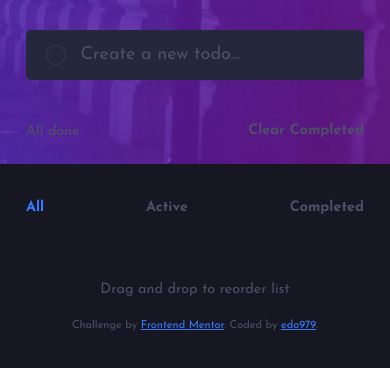
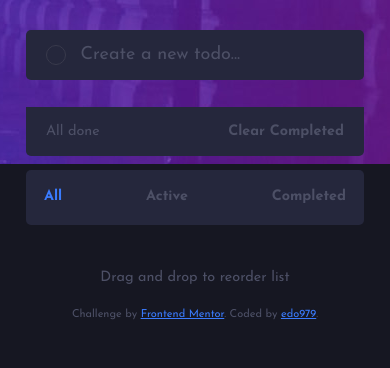
Before and after one commit to edo979/todo-app-main, a plain HTML site: page index.html in a window 390 px wide. Shown: the part 136-504 px from the top of the page. Drawn offline with nearby package versions, Linux system fonts and the light colour scheme.

Commit message:
footer for mobile finish

```diff
--- a/index.html
+++ b/index.html
@@ -83,6 +83,7 @@
 
           <div class="todos_footer">
             <p class="todos_todo-left" x-text="todosLeft"></p>
+
             <div class="todos_ctrl-btn flex">
               <button
                 class="btn btn-small active"
@@ -106,13 +107,14 @@
                 Completed
               </button>
             </div>
-            <button
-              class="todos_clear-completed btn btn-small"
-              @click="deleteCompletedTodos"
-            >
-              Clear Completed
-            </button>
+
+            <div class="todos_clear-completed">
+              <button class="btn btn-small" @click="deleteCompletedTodos">
+                Clear Completed
+              </button>
+            </div>
           </div>
+
           <p class="todos_help-text">Drag and drop to reorder list</p>
         </main>
       </div>
--- a/sass/_components.scss
+++ b/sass/_components.scss
@@ -66,6 +66,7 @@ body {
   &_todo-item {
     height: 50px;
     padding-inline: 20px;
+
     background-color: $Very-Dark-Desaturated-Blue;
   }
 
@@ -118,6 +119,39 @@ body {
 
     font-size: var(--fs-200);
     color: $Very-Dark-Grayish-Blue-300;
+  }
+
+  &_todo-left {
+    padding-inline-start: 20px;
+    padding-block: 14px;
+    border-bottom-left-radius: $border-radius;
+
+    line-height: 1.5;
+
+    background-color: $Very-Dark-Desaturated-Blue;
+  }
+
+  &_clear-completed {
+    width: 100%;
+    padding-inline-end: 20px;
+    padding-block: 14px;
+
+    border-bottom-right-radius: $border-radius;
+
+    background-color: $Very-Dark-Desaturated-Blue;
+
+    > button {
+      display: block;
+      margin-left: auto;
+      line-height: 1.5;
+    }
+  }
+
+  &_ctrl-btn {
+    padding: 20px 18px;
+    border-radius: $border-radius;
+
+    background-color: $Very-Dark-Desaturated-Blue;
   }
 
   &_help-text {
--- a/sass/_layout.scss
+++ b/sass/_layout.scss
@@ -17,10 +17,10 @@
 .todos {
   &_footer {
     display: grid;
-    row-gap: 1.5rem;
+    row-gap: 0.9rem;
     align-items: center;
 
-    grid-template: 50px 50px / 1fr 1fr;
+    grid-template: auto 50px / 1fr 1fr;
   }
 
   &_todo-left {
--- a/sass/_media-query.scss
+++ b/sass/_media-query.scss
@@ -5,6 +5,11 @@
     &_form,
     &_todo-item {
       height: 60px;
+    }
+
+    &_form,
+    &_todo-item,
+    &_footer {
       padding-inline: 25px;
     }
   }
```
Also changed, not shown: css/style.css, 1 other file.
